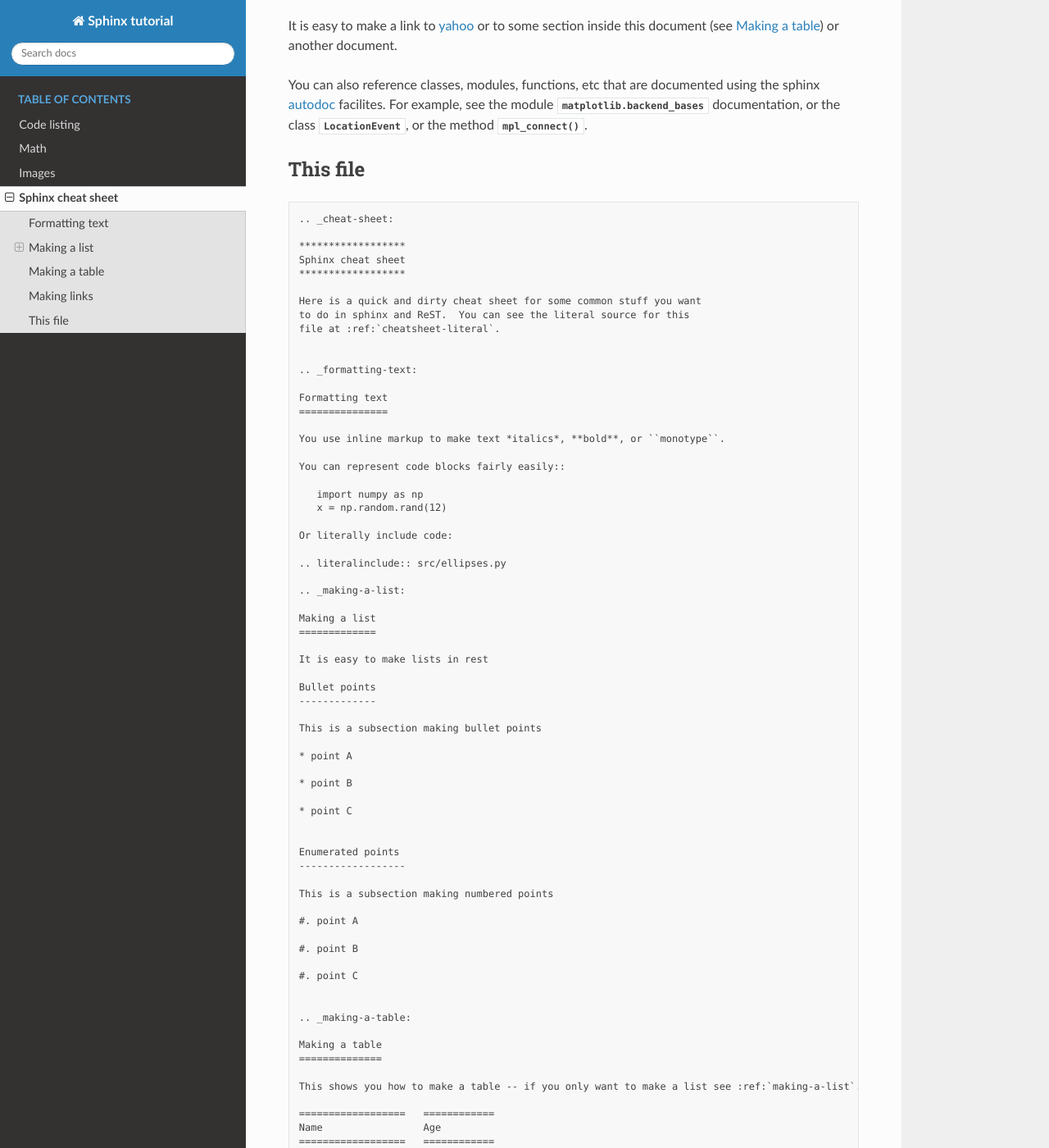
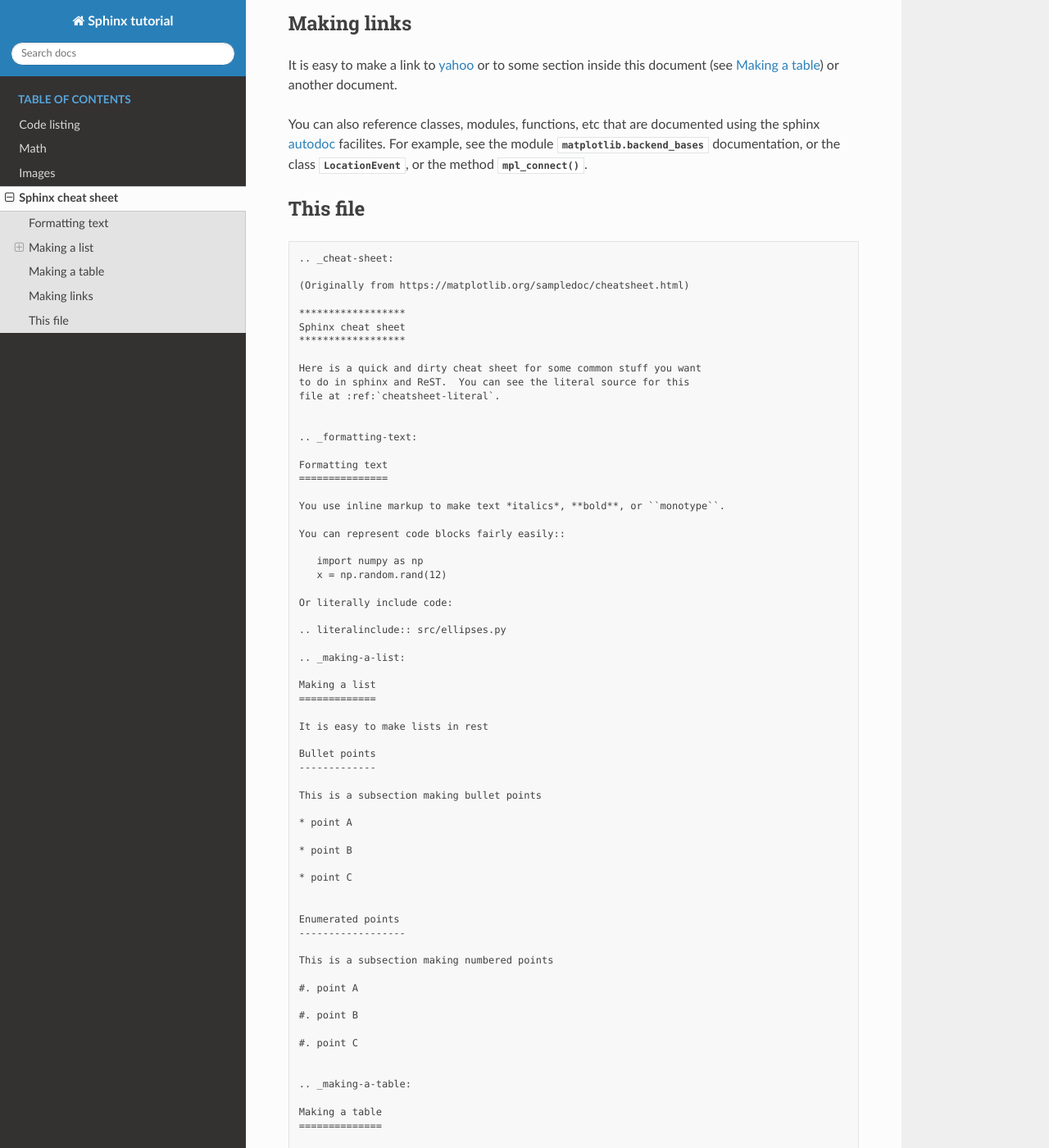
Before and after one commit to schuang/sphinx-tutorial-old, a Sphinx documentation site: the page built from sphinx/source/cheatsheet.rst, in a window 1280 px wide and 1400 px high, scrolled down 1675 px. Shown: the whole window at 82% size. Built offline with Sphinx 7.4.7 and the Read the Docs theme 2.0.0, drawn with Linux system fonts in a browser that asks for light colours; some of the changed text lies outside the part shown.

Commit message:
Add the source of the cheatsheet

```diff
--- a/sphinx/source/cheatsheet.rst
+++ b/sphinx/source/cheatsheet.rst
@@ -1,4 +1,6 @@
 .. _cheat-sheet:
+
+(Originally from https://matplotlib.org/sampledoc/cheatsheet.html)
 
 ******************
 Sphinx cheat sheet
```
